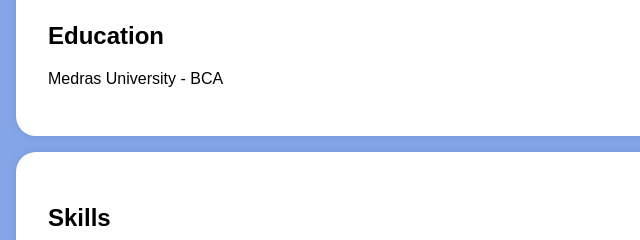
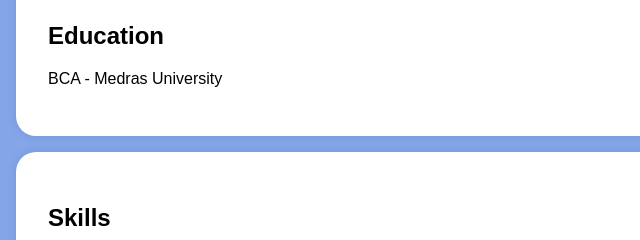
Before and after one commit to mr-sathish-a/digital-portfolio, a plain HTML site: page index.html in a window 1280 px wide. Shown: the part 494-734 px from the top of the page, 0-640 px from the left. Drawn offline with Linux system fonts and the light colour scheme.

Commit message:
Update index.html

```diff
--- a/index.html
+++ b/index.html
@@ -127,7 +127,7 @@
     <section id="education">
         <div class="section-content">
             <h2>Education</h2>
-            <p>Medras University - BCA</p>
+            <p>BCA - Medras University</p>
 
 
         </div>
```
